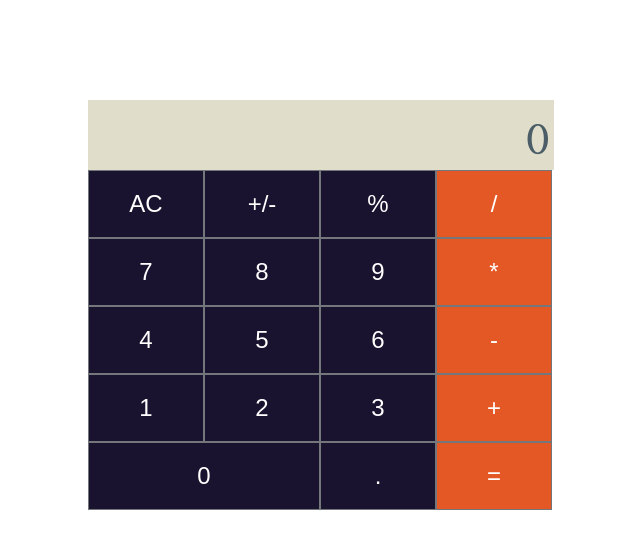
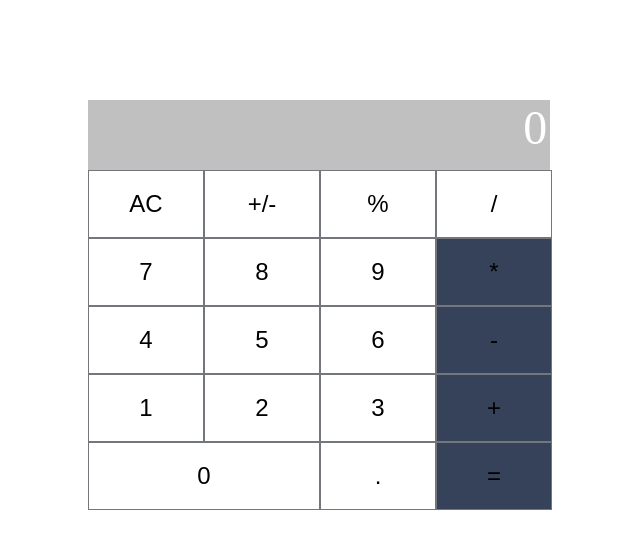
Before and after one commit to nedjwab/math-magicians, a React (Create React App) app: page / in a window 1280 px wide. Shown: the top 548 px of the page, without its empty margins (320-960 px from the left). Built offline with nearby package versions, Linux system fonts and the light colour scheme.

Commit message:
Revert "Update style"

```diff
--- a/src/App.css
+++ b/src/App.css
@@ -1,5 +1,3 @@
-@import url('https://fonts.googleapis.com/css2?family=Amiri&display=swap');
-
 .main-container {
   margin: 100px 400px;
 }
@@ -15,28 +13,27 @@
 }
 
 .display-box {
-  width: 99.7%;
+  width: 99%;
   font-size: 3rem;
   height: 70px;
   border: none;
-  font-family: 'Amiri', serif;
-  background-color: #E0DECA;
-  color: #4B5D67;
+  background-color: #c0c0c0;
+  color: white;
   text-align: right;
   padding-right: 3px;
 }
 
 button {
   border: solid 1px #73777b;
-  background-color: #1A132F;
-  color: white;
+  background-color: white;
+  color: black;
   padding: 19px;
   cursor: pointer;
   font-size: 1.5rem;
 }
 
 .color {
-  background-color: #E45826;
+  background-color: #354259;
 }
 
 button:hover {
--- a/src/components/Calculator.js
+++ b/src/components/Calculator.js
@@ -37,7 +37,7 @@ const Calculator = () => {
         <button type="submit" value="AC" onClick={eventHandler}>AC</button>
         <button type="submit" value="+/-" onClick={eventHandler}>+/-</button>
         <button type="submit" value="%" onClick={eventHandler}>%</button>
-        <button type="submit" className="color" value="÷" onClick={eventHandler}>/</button>
+        <button type="submit" value="÷" onClick={eventHandler}>/</button>
         <button type="submit" value="7" onClick={eventHandler}>7</button>
         <button type="submit" value="8" onClick={eventHandler}>8</button>
         <button type="submit" value="9" onClick={eventHandler}>9</button>
```
